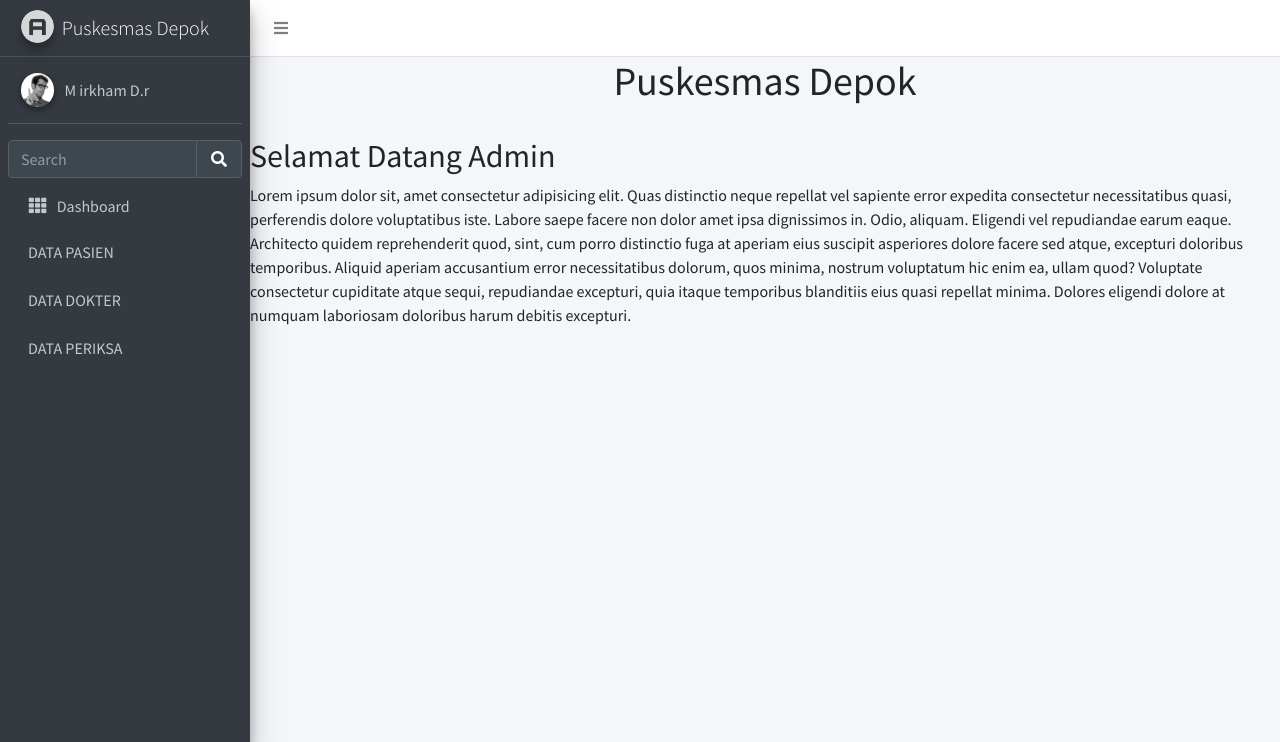
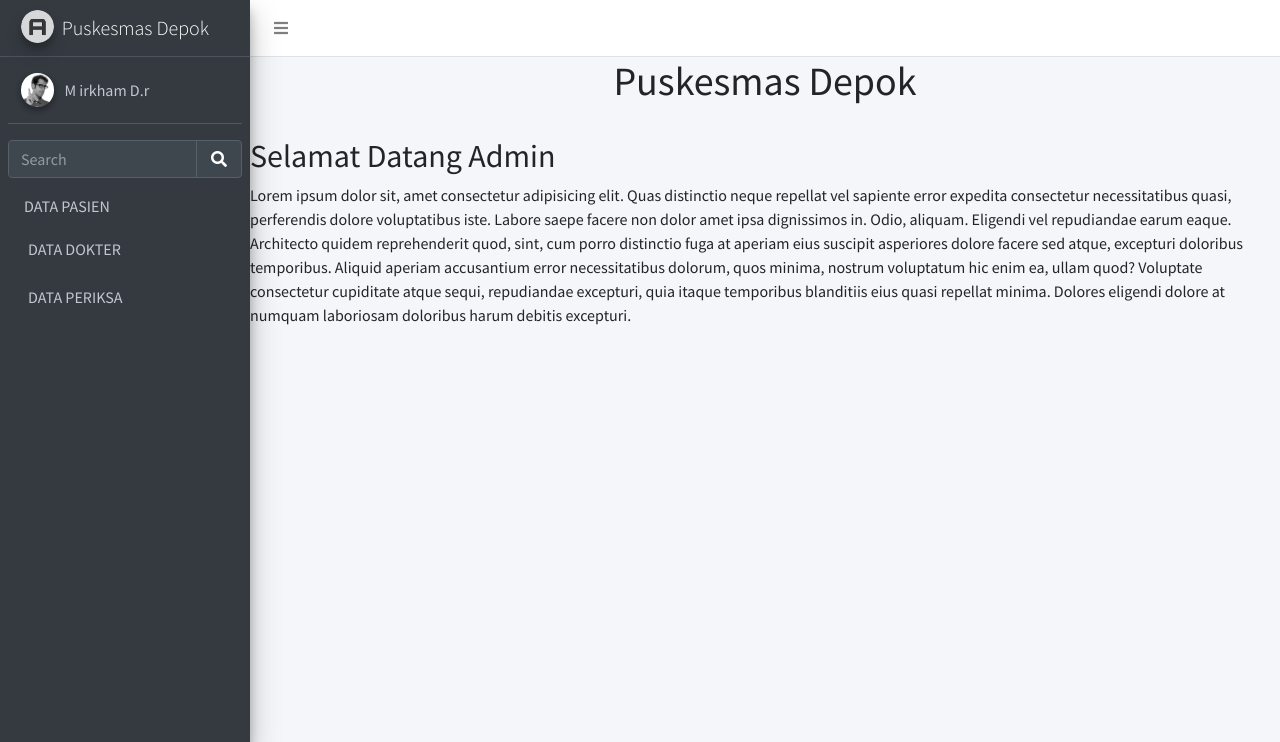
Before and after one commit to Irkhamdwiramadhan/projectUTS, a PHP site: page /dashboar.php in a window 1280 px wide. Shown: the top 742 px of the page. Run offline with PHP 8.4, Linux system fonts and the light colour scheme; some libraries are stand-ins or nearby versions.

Commit message:
Update sidebar.php

```diff
--- a/sidebar.php
+++ b/sidebar.php
@@ -36,16 +36,6 @@
           <!-- Add icons to the links using the .nav-icon class
                with font-awesome or any other icon font library -->
 
-          <li class="nav-item">
-            <a href="dashboar.php" class="nav-link">
-              <i class="nav-icon fas fa-th"></i>
-              <p>
-                Dashboard
-
-              </p>
-            </a>
-          </li>
-          <li class="nav-item">
             <a href="data_pasien.php" class="nav-link">
               <i class="nav-icon"></i>
               <p>
```
